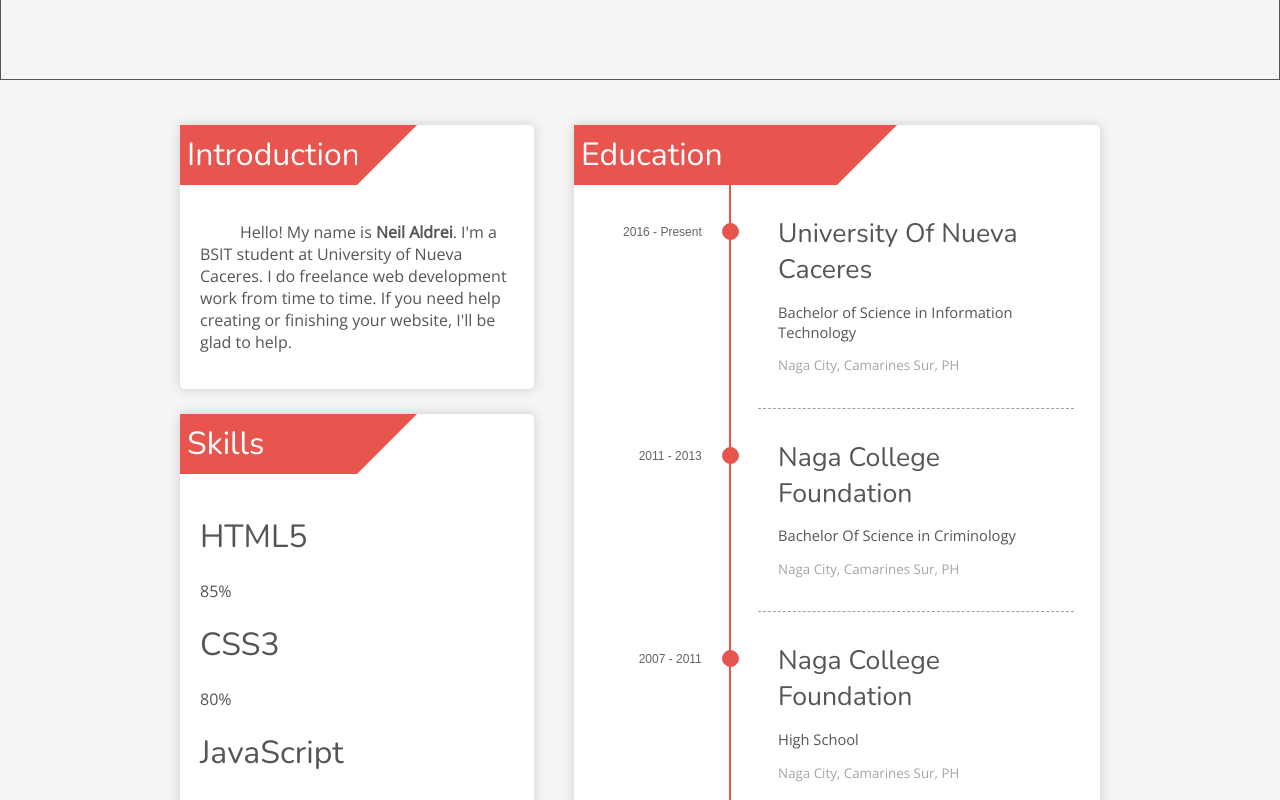
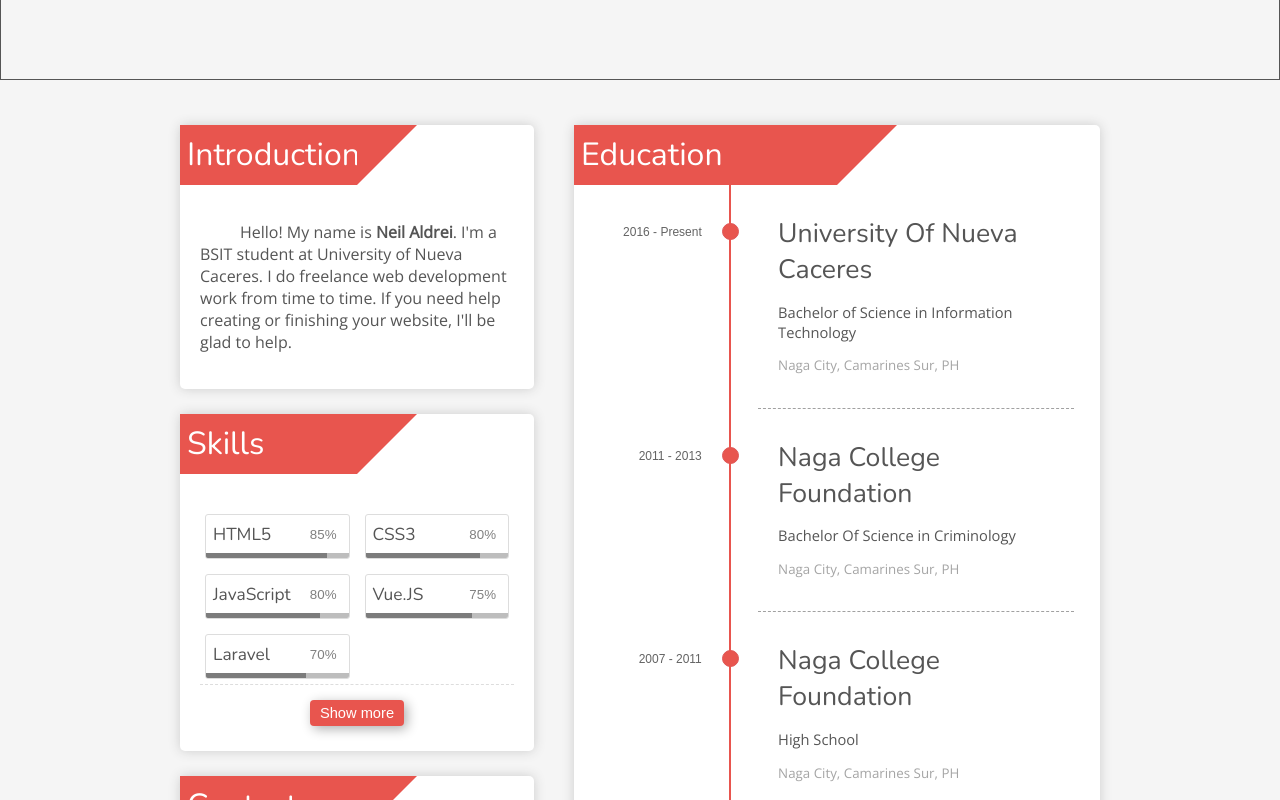
Before and after one commit to neilaldreiii/neilaldrei, a Vue app: page / in a window 1280 px wide. Shown: the part 720-1520 px from the top of the page. Built offline with nearby package versions, Linux system fonts and the light colour scheme.

Commit message:
Finished styling skills

```diff
--- a/src/assets/css/main.css
+++ b/src/assets/css/main.css
@@ -51,8 +51,8 @@
     position: absolute;
     width: 2px;
     background-color: #e8554e;
-    top: 0;
-    bottom: 0;
+    top: 25px;
+    bottom: 15px;
     left: 30%;
     margin-left: -3px;
     z-index: 1;
@@ -64,7 +64,6 @@
 }
 .date {
     position: relative;
-    background-color: inherit;
     width: 30%;
     padding: 30px;
     text-align: right;
@@ -111,9 +110,71 @@
  * Timeline -END-
  */
 
- /*
-  * Portfolio
-  */
+/* Skills */
+
+.skills, .add-skills {
+    display: grid;
+    grid-template-columns: repeat(2, 1fr);
+    grid-auto-rows: minmax(auto, auto);
+    grid-gap: 15px;
+    padding: 5px;
+    margin: 15px 0;
+}
+.skills {
+    border-bottom: 1px dashed #ddd;
+}
+.skill {
+    border: 1px solid #ddd;
+    border-radius: 3px;
+    overflow: hidden;
+}
+.skill-info {
+    padding: 7px;
+    display: flex;
+    flex-flow: row;
+    justify-content: space-between;
+}
+.skill .skill-info h4{
+    font-size: 13pt;
+    margin: 0;
+}
+.skill .skill-info p {
+    font-size: 10pt;
+    margin: auto 5px;
+    color: #808080;
+    font-family: sans-serif;
+}
+.progress-bar {
+    height: 5px;
+    width: 100%;
+    background: #bdbdbd;
+}
+.progress-bar .bar-fill {
+    height: 100%;
+    background: #7c7c7c;
+}
+.skill-controls button {
+    display: block;
+    outline: none;
+    border: none;
+    background: none;
+    background: #e8554e;
+    color: #FFF;
+    margin: 5px auto;
+    padding: 5px 10px;
+    border-radius: 4px;
+    font-size: 11pt;
+    box-shadow: 3px 3px 12px rgb(175, 175, 175);
+    transition: background 0.5s;
+}
+.skill-controls button:hover {
+    background: #dd3027;
+    cursor: pointer;
+}
+
+/* Skills - END - */
+
+/* Portfolio */
 
  .portfolio {
      width: 75%;
--- a/src/components/Skills.vue
+++ b/src/components/Skills.vue
@@ -1,5 +1,5 @@
 <template>
-    <div class="skills">
+    <div class="app-skills">
         <header>
             <h1>Skills</h1>
         </header>
@@ -7,7 +7,7 @@
             <div class="skills">
                 <div class="skill" v-for="skill in skills" :key="skill.index">
                     <div class="skill-info">
-                        <h1>{{ skill.skill }}</h1>
+                        <h4>{{ skill.skill }}</h4>
                         <p>{{ skill.progress }}</p>
                     </div>
                     <div class="progress-bar">
@@ -18,7 +18,7 @@
             <div class="add-skills" v-if="showExtras">
                 <div class="skill" v-for="extras in skillsHidden" :key="extras.index">
                     <div class="skill-info">
-                        <h1>{{ extras.skill }}</h1>
+                        <h4>{{ extras.skill }}</h4>
                         <p>{{ extras.progress }}</p>
                     </div>
                     <div class="progress-bar">
```
